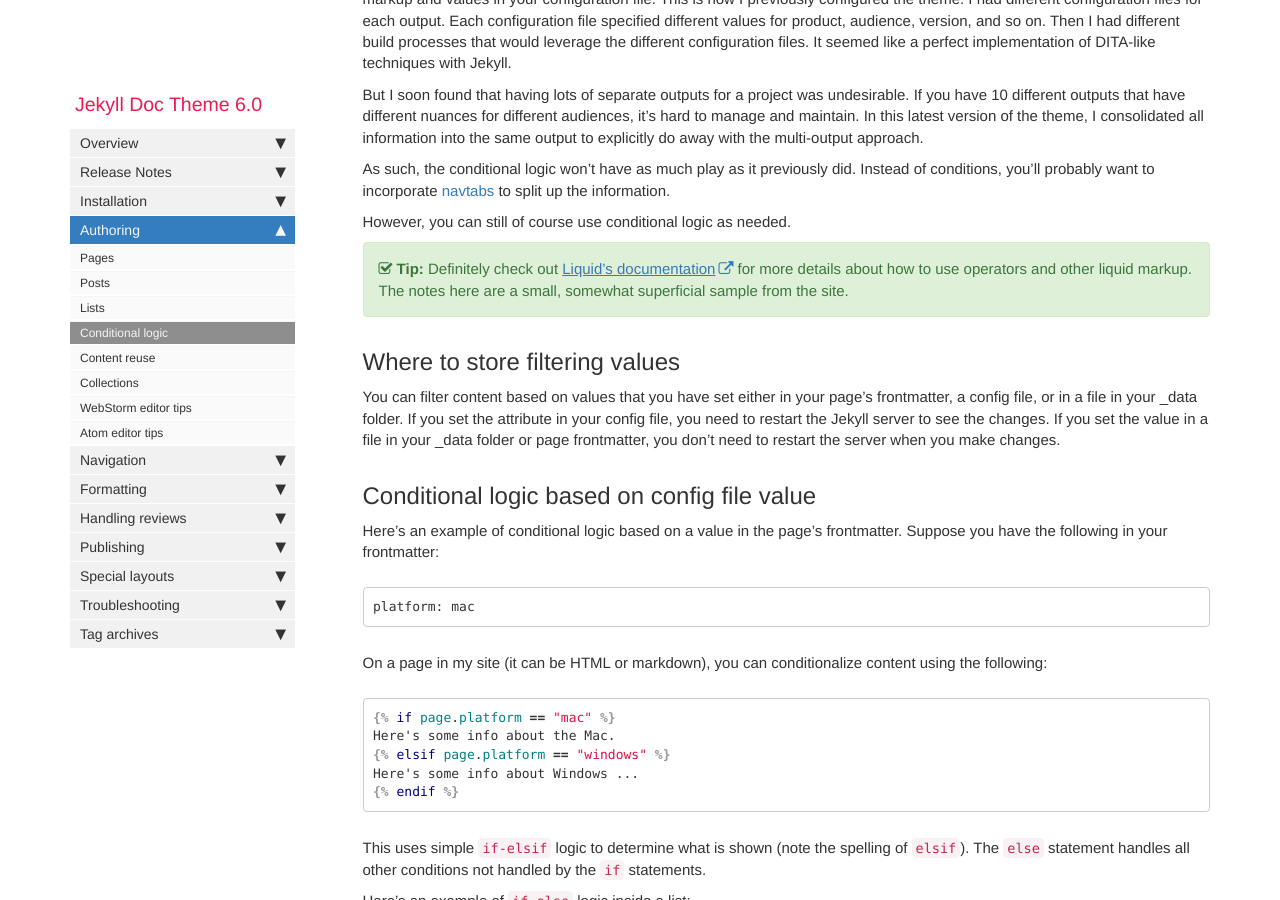
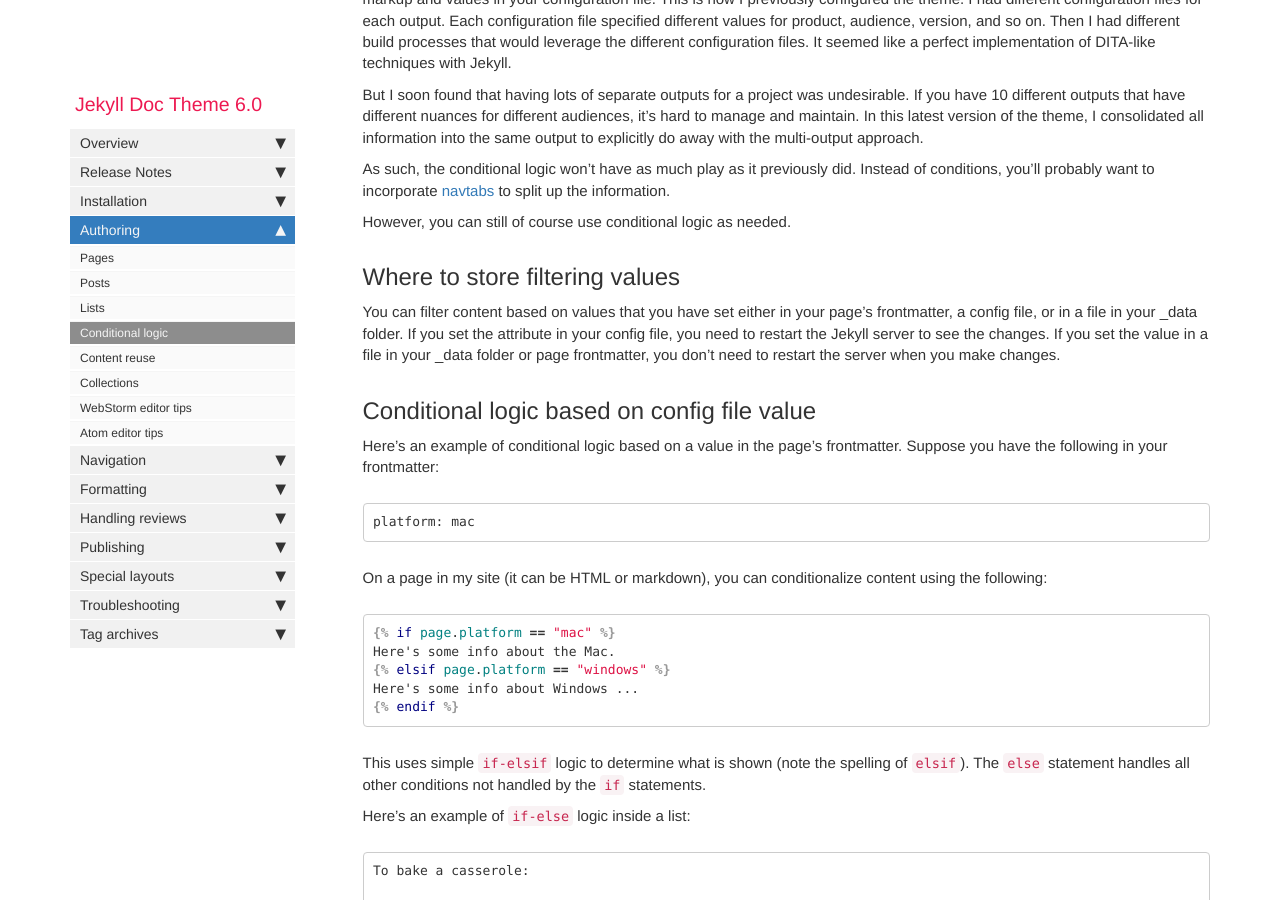
Before and after one commit to gedeontofidji/Documentation, a Jekyll site: the page built from pages/mydoc/mydoc_conditional_logic.md, in a window 1280 px wide and 900 px high, scrolled down 643 px. Built offline with Jekyll 4.4.1, drawn with Linux system fonts in a browser that asks for light colours; comment, search, counter and statistics services are not loaded.

Commit message:
Update mydoc_conditional_logic.md

```diff
--- a/pages/mydoc/mydoc_conditional_logic.md
+++ b/pages/mydoc/mydoc_conditional_logic.md
@@ -17,8 +17,6 @@ But I soon found that having lots of separate outputs for a project was undesira
 As such, the conditional logic won't have as much play as it previously did. Instead of conditions, you'll probably want to incorporate [navtabs](mydoc_navtabs) to split up the information.
 
 However, you can still of course use conditional logic as needed.
-
-{% include tip.html content="Definitely check out [Liquid's documentation](http://docs.shopify.com/themes/liquid-documentation/basics) for more details about how to use operators and other liquid markup. The notes here are a small, somewhat superficial sample from the site." %}
 
 ## Where to store filtering values
 
```
